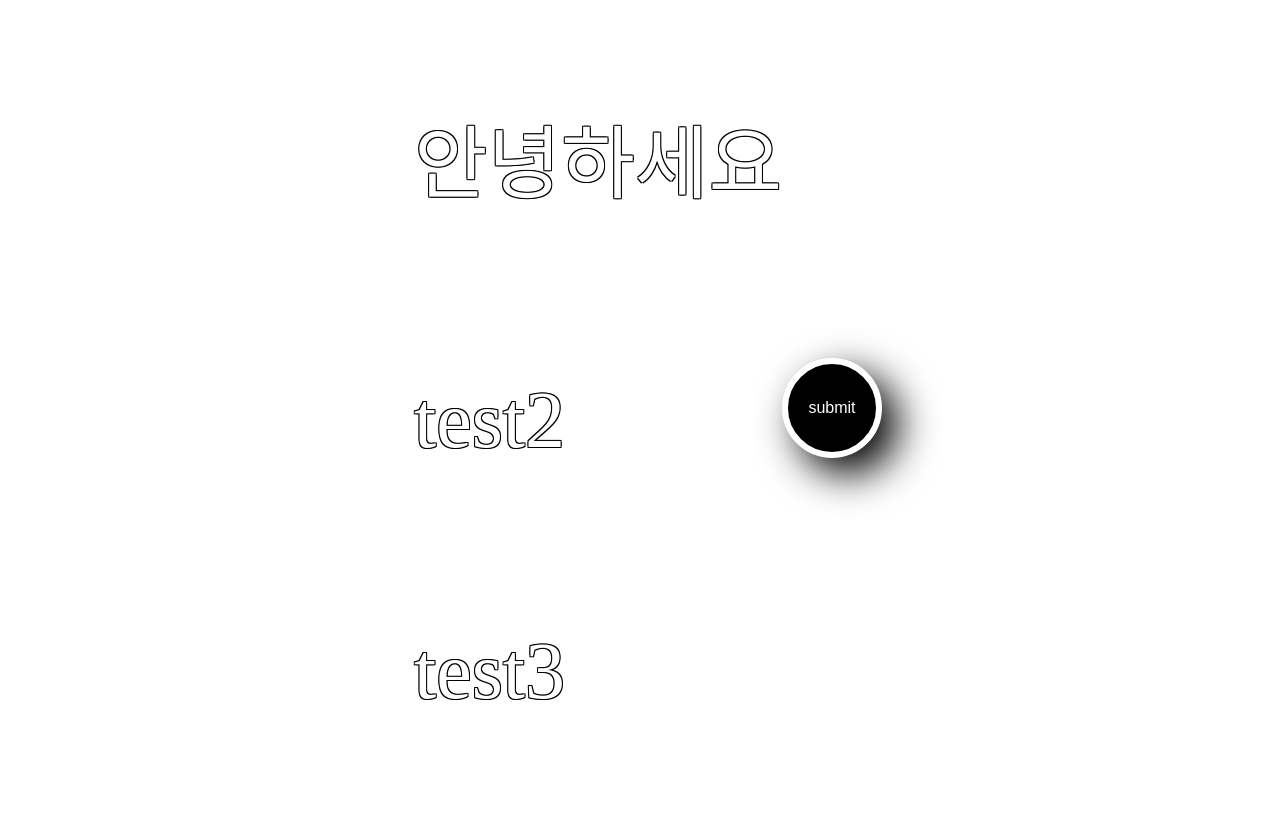
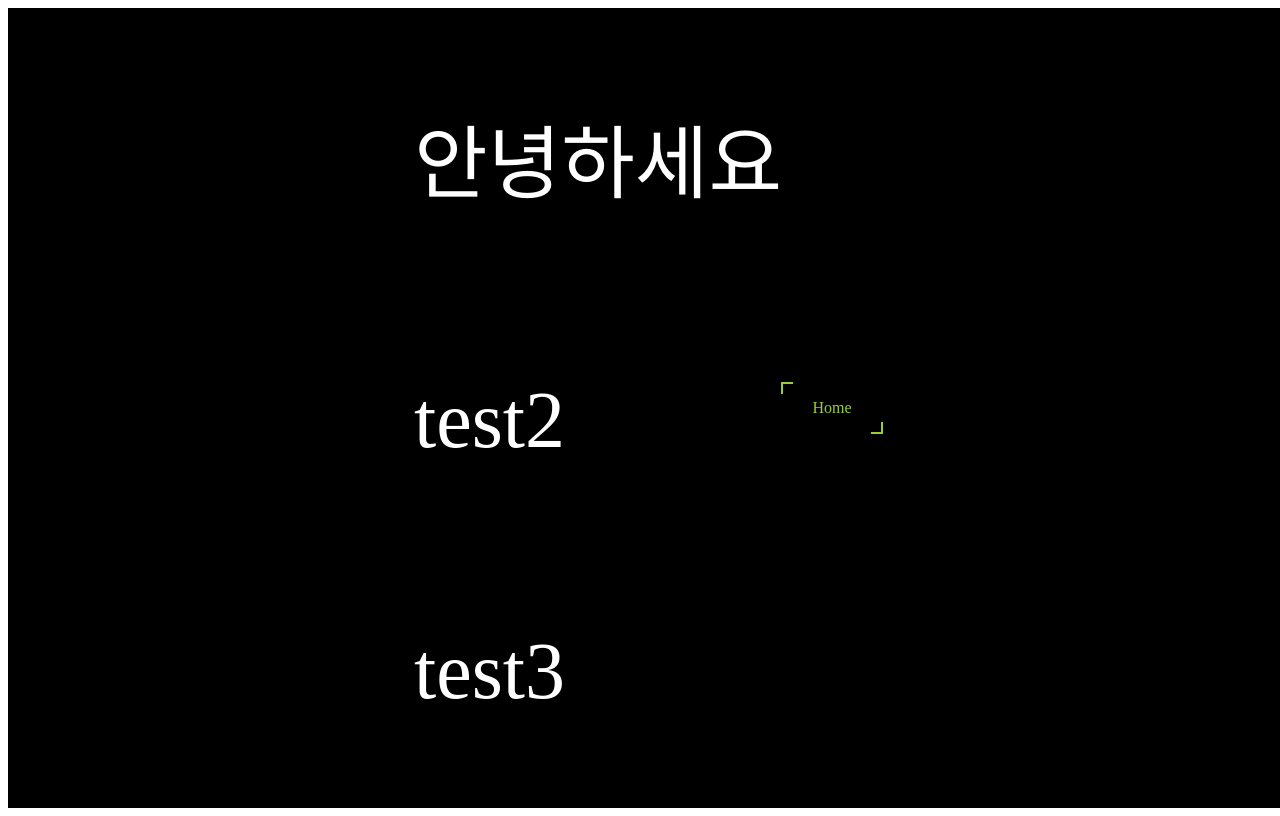
Before and after one commit to gonnabea/J-Components, a React (Create React App) app: page / in a window 1280 px wide. Built offline with nearby package versions, Linux system fonts and the light colour scheme.

Commit message:
Add Neon Line Button

```diff
--- /dev/null
+++ b/src/Components/NeonLineButton.js
@@ -0,0 +1,78 @@
+import React from "react";
+import styled from "styled-components";
+import PropTypes from "prop-types";
+
+const Container = styled.a`
+    width: ${props => props.width ? props.width : "100px"};
+    height: calc(${props => props.width ? props.width : "100px"}/2);
+    background-color: transparent;
+    color: ${props => props.color ? props.color : "#21E9FE"};
+    position: relative;
+    display: flex;
+    justify-content:center;
+    align-items: center;
+    border: none;
+    outline: none;
+    padding: 0;
+    cursor: pointer;
+    :hover{
+        animation: fill 1s forwards;
+        div:nth-child(n){
+            animation: lining 0.5s forwards;
+        }
+    }
+    @keyframes lining{
+        to{
+            width:100%;
+            height:100%;
+        }
+    }
+    @keyframes fill{
+        50%{
+            background-color: transparent;
+            color: ${props => props.color ? props.color : "#21E9FE"};
+            box-shadow: none;
+        }
+        100%{
+            background-color: ${props => props.color ? props.color : "#21E9FE"};
+            color: black;
+            box-shadow: 0 0 60px ${props => props.color ? props.color : "#21E9FE"};
+        }
+    }
+`;
+
+const Pseudo = styled.div`
+width: calc(${props => props.width ? props.width : "100px"} /10 );
+height: calc(${props => props.width ? props.width : "100px"} /10 );
+border-left: solid 2px ${props => props.color ? props.color : "#21E9FE"};
+border-top: solid 2px ${props => props.color ? props.color : "#21E9FE"};
+position: absolute;
+left: -1px;
+top: -1px;
+background-color: transparent;
+
+`;
+
+const Pseudo2 = styled.div`
+width: calc(${props => props.width ? props.width : "100px"} /10 );
+height: calc(${props => props.width ? props.width : "100px"} /10 );
+border-right: solid 2px ${props => props.color ? props.color : "#21E9FE"};
+border-bottom: solid 2px ${props => props.color ? props.color : "#21E9FE"};
+position: absolute;
+right: -1px;
+bottom: -1px;
+background-color: transparent;
+`;
+
+const NeonLineButton = ({text, width, color}) => <Container width={width} color={color}>
+<Pseudo width={width} color={color} />
+{text ? text : "BUTTON"}
+<Pseudo2 width={width} color={color} />
+</Container>
+
+NeonLineButton.propTypes = {
+    text: PropTypes.string,
+    width: PropTypes.string
+}
+
+export default NeonLineButton;
--- a/src/Screen/ScreenPresenter.js
+++ b/src/Screen/ScreenPresenter.js
@@ -4,6 +4,7 @@ import styled from "styled-components";
 import AwesomeMenu from "../Components/AwesomeMenu";
 import ListSelector from "../Components/ListSelector";
 import CircleButton from "../Components/CircleButton";
+import NeonLineButton from "../Components/NeonLineButton";
 
 const Container = styled.section`
     width: 100vw;
@@ -11,6 +12,7 @@ const Container = styled.section`
     display: flex;
     justify-content: center;
     align-items: center;
+    background-color: black;
 `;
 
 const SelectorContainer = styled.div`
@@ -34,7 +36,8 @@ const ScreenPresenter = () => <Container>
         />
 
     } /> */}
-    <CircleButton width="100px" text="submit" />
+    {/* <CircleButton width="100px" text="submit" /> */}
+    <NeonLineButton width="100px" text="Home" color="yellowgreen"/>
 </Container>
 
 export default ScreenPresenter;
```
Also changed, not shown: src/Components/CoolButton.js (deleted, +0 -12 lines), 1 other file (tests, documents, lock files or other folders).
